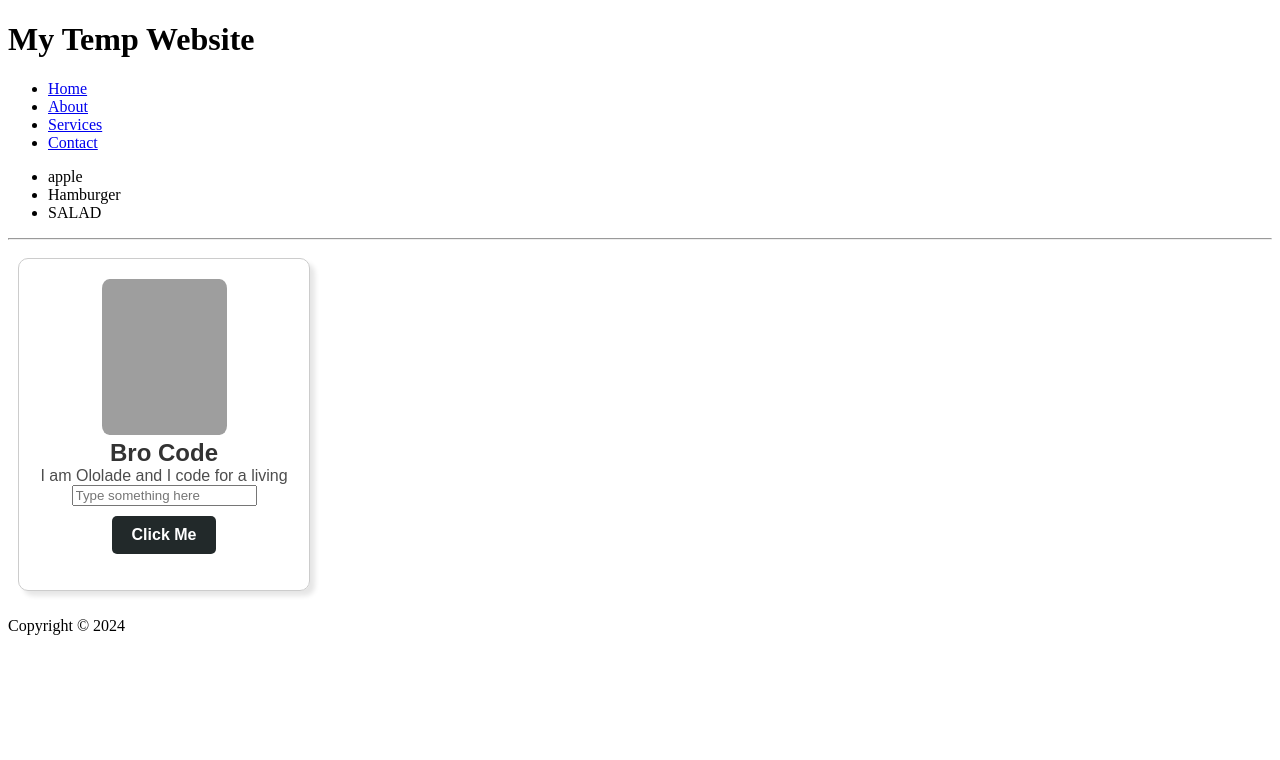
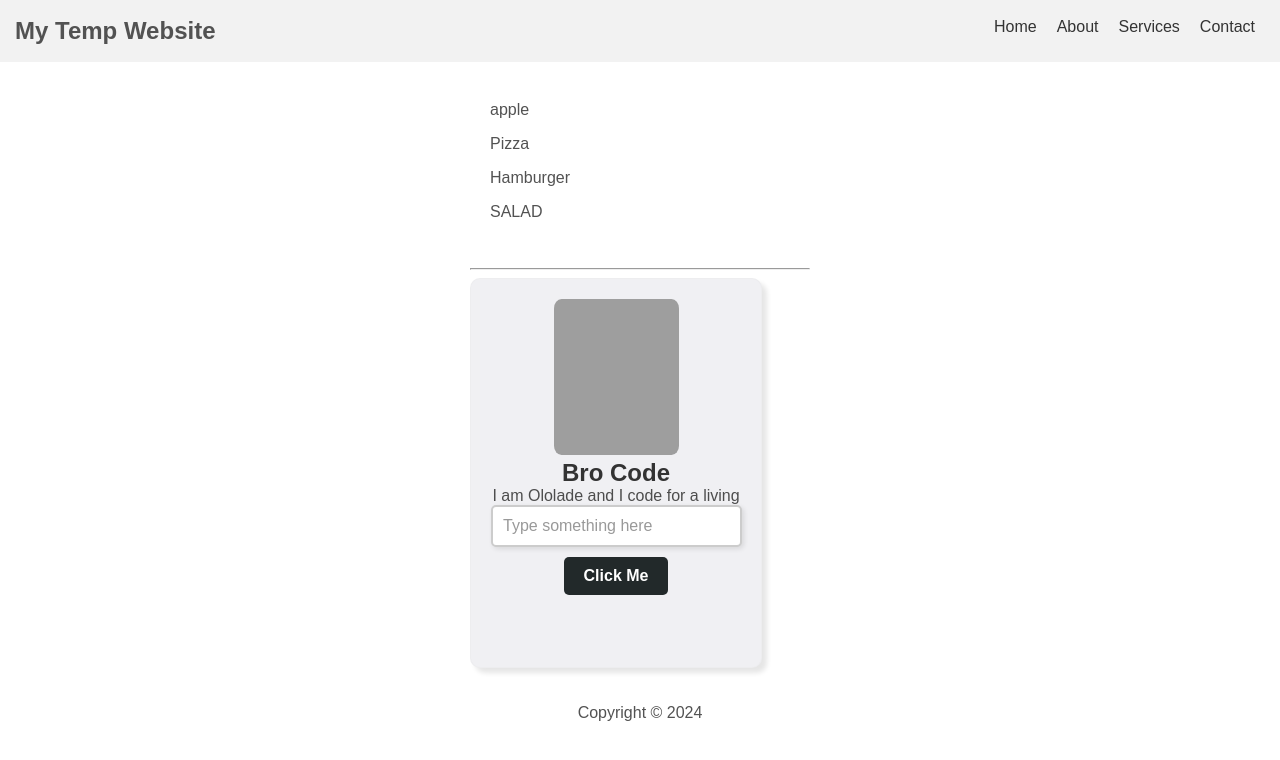
Before and after one commit to olaonipekun/mytemp, a React (Vite) app: page / in a window 1280 px wide. Shown: the top 760 px of the page. Built offline with nearby package versions, Linux system fonts and the light colour scheme; grey boxes are pictures that could not be loaded.

Commit message:
simple page setup with css

```diff
--- a/src/components/Card.jsx
+++ b/src/components/Card.jsx
@@ -26,7 +26,7 @@ function Card() {
             <h2 className="card-title">Bro Code</h2>
             <p className="card-text">I am Ololade and I code for a living </p>
 
-            <input type="text" value={inputValue} onChange={handleChange} placeholder='Type something here'/>
+            <input className="inputbx" type="text" value={inputValue} onChange={handleChange} placeholder='Type something here'/>
             <button className="btnclick" onClick={handleClick}>
                 Click Me
             </button>
--- a/src/components/Food.jsx
+++ b/src/components/Food.jsx
@@ -3,9 +3,10 @@ function Food(){
     const food2 = 'Hamburger';
     const food3 = 'Salad';
     return(
-        <div>
-            <ul>
+        <div className="food-div">
+            <ul className="food-list">
                 <li> apple </li>
+                <li>{food1}</li>
                 <li>{food2}</li>
                 <li>{food3.toUpperCase()}</li>
             </ul>
--- a/src/components/Footer.jsx
+++ b/src/components/Footer.jsx
@@ -1,6 +1,6 @@
 function Footer() {
     return (
-    <footer>
+    <footer className="footer">
       <p>Copyright &copy; {new Date().getFullYear()} </p>
     </footer>
   );
--- a/src/index.css
+++ b/src/index.css
@@ -1,12 +1,78 @@
+body {
+  background-color: #ffffff;
+  color: #525252; /* Dark grey text color */
+  font-family: sans-serif;
+  display: flex;
+  flex-direction: column;
+  align-items: center;
+  justify-content: center;
+  min-height: 100vh;
+  margin: 0;
+  overflow-x: hidden; /* Prevent horizontal scrolling */
+  overflow-y: auto;
+}
+
+main { /* Assuming your main content is wrapped in a <main> tag */
+  flex: 1;
+}
+
+header {
+  background-color: #f2f2f2; /* Choose a background color */
+  padding: 15px;
+  display: flex;
+  justify-content: space-between; /* Distribute space between title and nav */
+  align-items: center; /* Vertically center items */
+  width: 100%; /* Make header fill the width */
+  position: fixed; /* Stick to the top */
+  top: 0;
+  left: 0;
+  z-index: 10; /* Ensure header stays on top of other content */
+}
+h1 {
+  margin: 0; /* Reset default margin */
+  font-size: 24px; /* Adjust font size as needed */
+}
+nav ul {
+  list-style: none;
+  margin: 0;
+  padding: 0;
+  display: flex;
+  padding-right: 40px; /* Added padding */
+}
+nav li {
+  margin-left: 20px; /* Add some space between list items */
+  display: inline-block;
+  width: 100%; /* Add space between list items */
+}
+nav a {
+  text-decoration: none; /* Remove underlines from links */
+  color: #333; /* Choose a link color */
+}
+nav a:hover {
+  color: #007bff; /* Change color on hover */
+}
+
 .card {
-  border: 1px solid hsl(0, 0%, 80%);
+  border: 1px solid hsla(0, 0%, 80%, 0.1);
   border-radius: 10px;
   box-shadow: 5px 5px 5px hsla(0, 0%, 0%, 0.1);
   padding: 20px;
-  margin: 10px;
   text-align: center;
   max-width: 250px;
-  display: inline-block;
+  background-color: #f0f0f3; /* Ash grey card background */
+  transition: transform 0.2s ease, box-shadow 0.2s ease; /* Add transitions for smooth animation */
+
+}
+/* ... rest of your card styles ... */
+@media (max-width: 768px) {
+  .card {
+    max-width: 90%; /* Make cards take up more width on smaller screens */
+  }
+}
+
+.card:hover {
+  transform: translateY(-5px); /* Lift the card slightly on hover */
+  box-shadow: 10px 10px 10px hsla(0, 0%, 0%, 0.2); /* Increase shadow on hover */
 }
 
 .card-img {
@@ -38,3 +104,74 @@
   margin-top: 10px;
   cursor: pointer;
 }
+
+.card .btnclick {
+  /* ... your existing button styles ... */
+  transition: background-color 0.3s ease-in-out; /* Add transition for smooth color change */
+}
+
+.card .btnclick:hover {
+  background-color: hsl(193, 11%, 35%); /* Change to a lighter shade on hover */
+}
+.footer {
+  display: flex;
+  justify-content: center;
+  align-items: flex-end;
+  padding-top: 20px;
+  width: 100%;
+}
+
+.inputbx {
+  padding: 10px 10px; /* Add some padding for comfort */
+  border: 2px solid #ccc; /* A subtle border */
+  border-radius: 5px; /* Rounded corners */
+  font-size: 16px; /* Adjust font size as needed */
+  width: 90%;
+  margin: 0 auto;
+  padding-right: 12px;
+  box-shadow: 2px 2px 5px rgba(0, 0, 0, 0.1); /* A subtle shadow effect */
+}
+@media (max-width: 768px) {
+  .inputbx {
+    width: 80%; /* Increase width on smaller screens */
+  }
+}
+.inputbx:focus {
+  outline: none; /* Remove default focus outline */
+  border-color: #007bff; /* Change border color on focus */
+  box-shadow: 2px 2px 5px rgba(0, 123, 255, 0.2); /* Enhanced shadow on focus */
+}
+/* Optional placeholder styling */
+.inputbx::placeholder {
+  color: #999; /* Light gray placeholder text */
+}
+
+ol {
+  list-style-position: inside; /* Numbering inside for a compact look */
+  padding: 10px 20px; /* Add some padding around the list */
+}
+li {
+  margin-bottom: 8px; /* Space between list items */
+  font-size: 16px; /* Adjust font size as needed */
+  line-height: 1.5; /* Improve readability */
+}
+/* Optional: Add some hover effect */
+li:hover {
+  background-color: #f5f5f5; /* Light gray background on hover */
+}
+
+.food-div {
+  width: 300px; /* Adjust width as needed */
+  padding: 20px;
+}
+.food-list {
+  list-style-type: none; /* Remove default bullet points */
+  padding: 0;
+}
+.food-list li {
+  margin-bottom: 10px; /* Add space between list items */
+  font-size: 16px; /* Adjust font size as needed */
+}
+.food-list li:hover {
+  background-color: #f5f5f5;
+}
```
